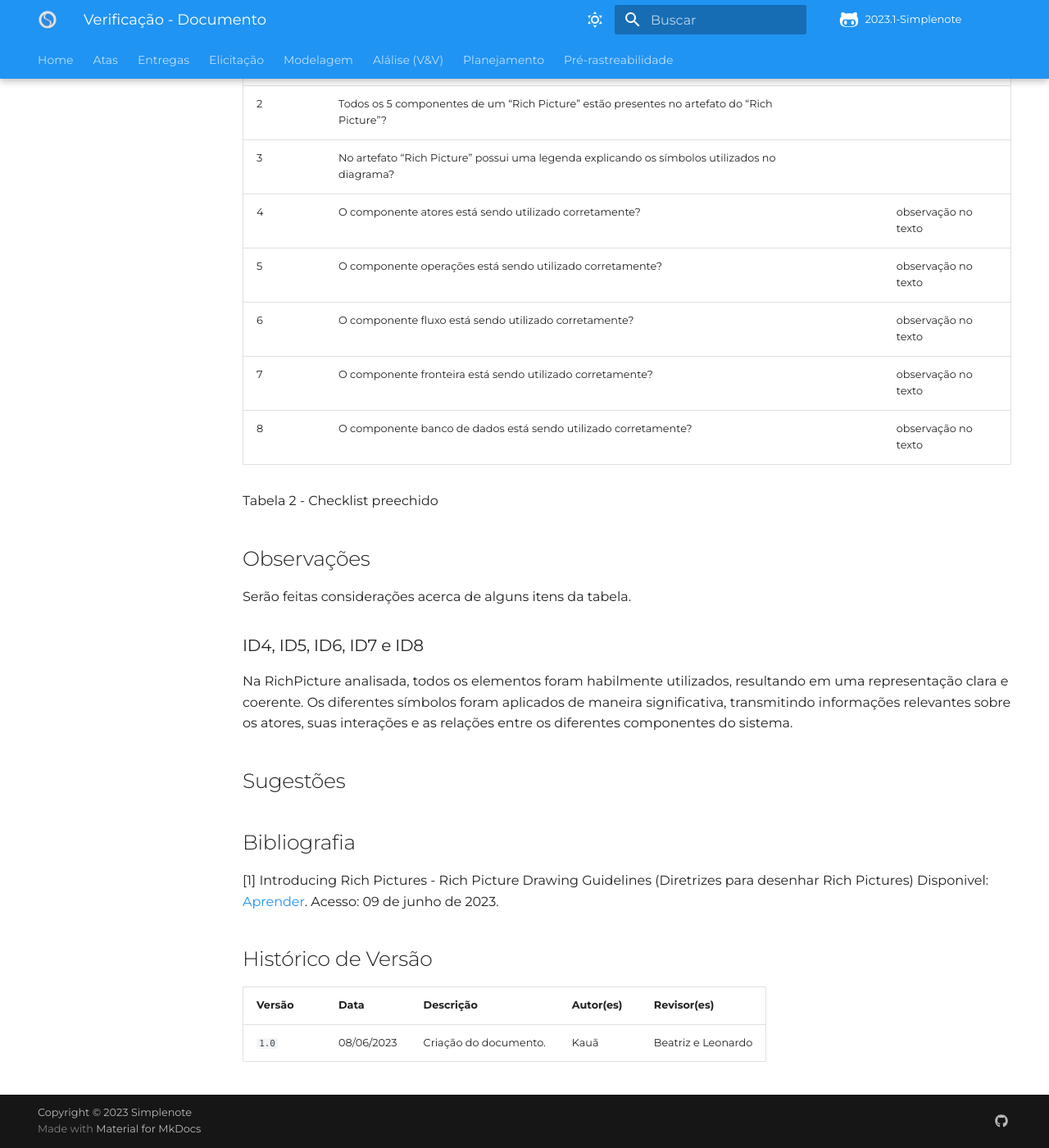
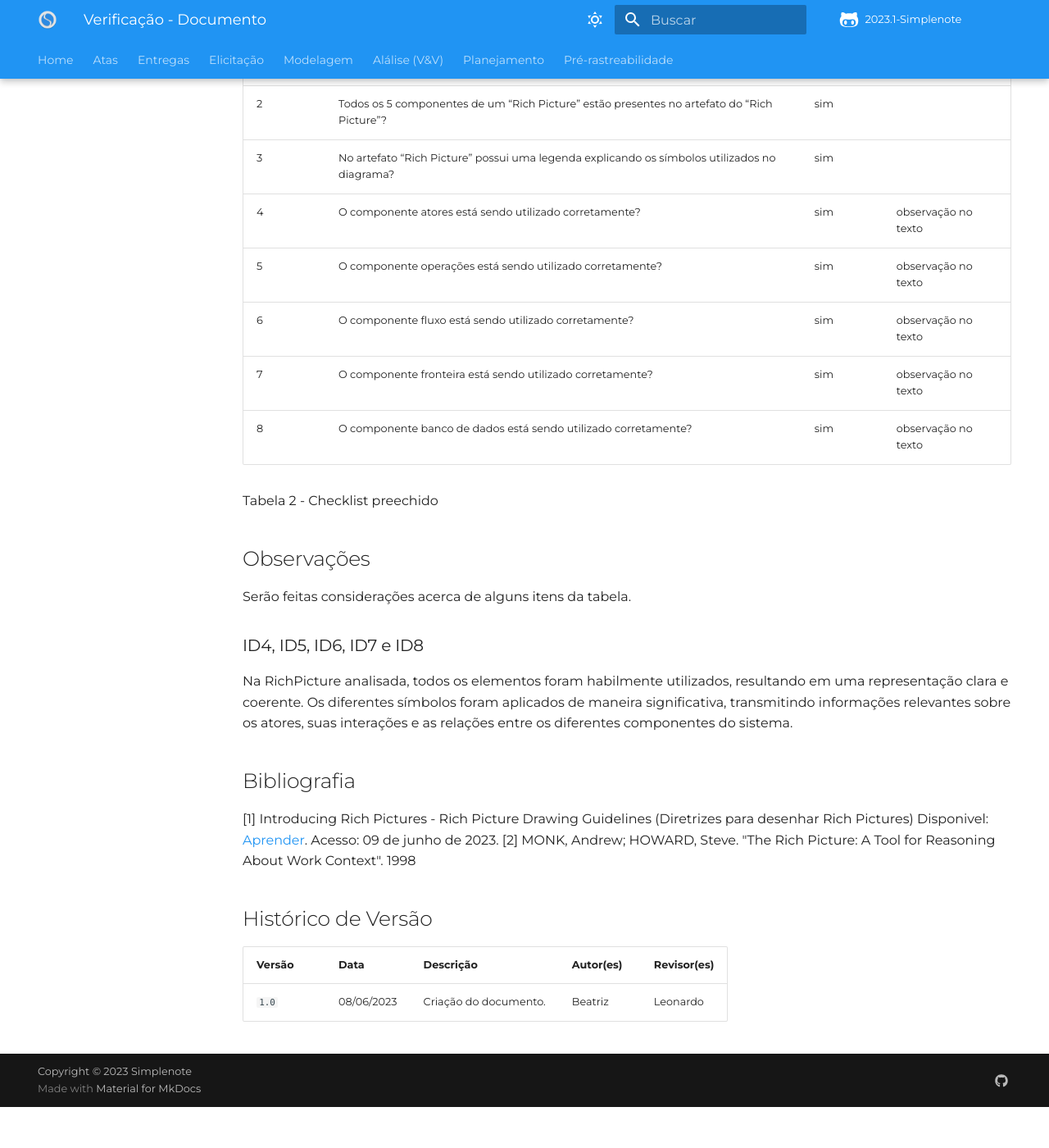
Before and after one commit to Requisitos-de-Software/2023.1-Simplenote, an MkDocs documentation site: the page built from docs/analise/Pré-rastreabilidade/RichPicture.md, in a window 1280 px wide and 1400 px high, scrolled down 1356 px. Shown: the whole window at 82% size. Built offline with MkDocs 1.6.1 and Material for MkDocs 9.7.7, drawn with Linux system fonts in a browser that asks for light colours; some web fonts are replaced; comment, search, counter and statistics services are not loaded; after the commit the page ends 2706 px from its top, so only the background shows below that.

Commit message:
Update RichPicture.md

```diff
--- a/docs/analise/Pré-rastreabilidade/RichPicture.md
+++ b/docs/analise/Pré-rastreabilidade/RichPicture.md
@@ -31,14 +31,14 @@ Tabela 1 - Checklist do documento
 ## Checklist de documento
 |ID|Questão|Resposta|Observação|
 |-|-------|--------|----------|
-|1|O(s) Ator(es) do RichPicture está do lado de fora da fronteira do sistema?                        |      |          |
-|2|Todos os 5 componentes de um “Rich Picture” estão presentes no artefato do “Rich Picture”?        |      |          |
-|3|No artefato “Rich Picture” possui uma legenda explicando os símbolos utilizados no diagrama?      |      |          |
-|4|O componente atores está sendo utilizado corretamente?                                            |      | observação no texto|
-|5|O componente operações está sendo utilizado corretamente?                                         |      | observação no texto|
-|6|O componente fluxo está sendo utilizado corretamente?                                             |      | observação no texto|
-|7|O componente fronteira está sendo utilizado corretamente?                                         |      | observação no texto|
-|8|O componente banco de dados está sendo utilizado corretamente?                                    |      | observação no texto|
+|1|O(s) Ator(es) do RichPicture está do lado de fora da fronteira do sistema?                        |  sim    |          |
+|2|Todos os 5 componentes de um “Rich Picture” estão presentes no artefato do “Rich Picture”?        |  sim    |          |
+|3|No artefato “Rich Picture” possui uma legenda explicando os símbolos utilizados no diagrama?      |  sim    |          |
+|4|O componente atores está sendo utilizado corretamente?                                            |   sim   | observação no texto|
+|5|O componente operações está sendo utilizado corretamente?                                         |  sim    | observação no texto|
+|6|O componente fluxo está sendo utilizado corretamente?                                             |   sim   | observação no texto|
+|7|O componente fronteira está sendo utilizado corretamente?                                         |  sim    | observação no texto|
+|8|O componente banco de dados está sendo utilizado corretamente?                                    |   sim   | observação no texto|
 
 Tabela 2 - Checklist preechido
 
@@ -48,14 +48,13 @@ Serão feitas considerações acerca de alguns itens da tabela.
 ### ID4, ID5, ID6, ID7 e ID8
 Na RichPicture analisada, todos os elementos foram habilmente utilizados, resultando em uma representação clara e coerente. Os diferentes símbolos foram aplicados de maneira significativa, transmitindo informações relevantes sobre os atores, suas interações e as relações entre os diferentes componentes do sistema.
 
-## Sugestões
-
 ## Bibliografia
 [1] Introducing Rich Pictures - Rich Picture Drawing Guidelines (Diretrizes para desenhar Rich Pictures) Disponivel: [Aprender](https://aprender3.unb.br/pluginfile.php/2523045/mod_resource/content/2/1_5145791542719414573.pdf). Acesso: 09 de junho de 2023.
+[2] MONK, Andrew; HOWARD, Steve. "The Rich Picture: A Tool for Reasoning About Work Context". 1998
 
 
 ## Histórico de Versão
 
 | Versão | Data          | Descrição                          | Autor(es)     |  Revisor(es)       |
 | ------ | ------------- | ---------------------------------- | ------------- | ------------------ |
-| `1.0`  | 08/06/2023    | Criação do documento.              |  Kauã         | Beatriz e Leonardo |
+| `1.0`  | 08/06/2023    | Criação do documento.              |  Beatriz      | Leonardo |
```
